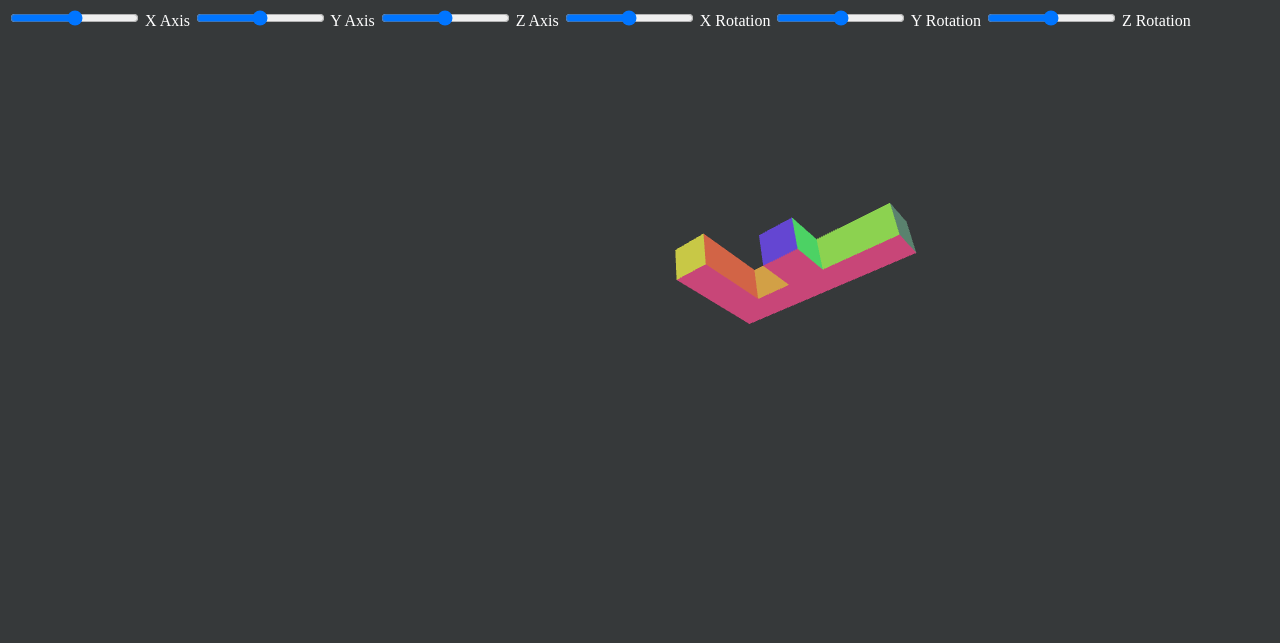
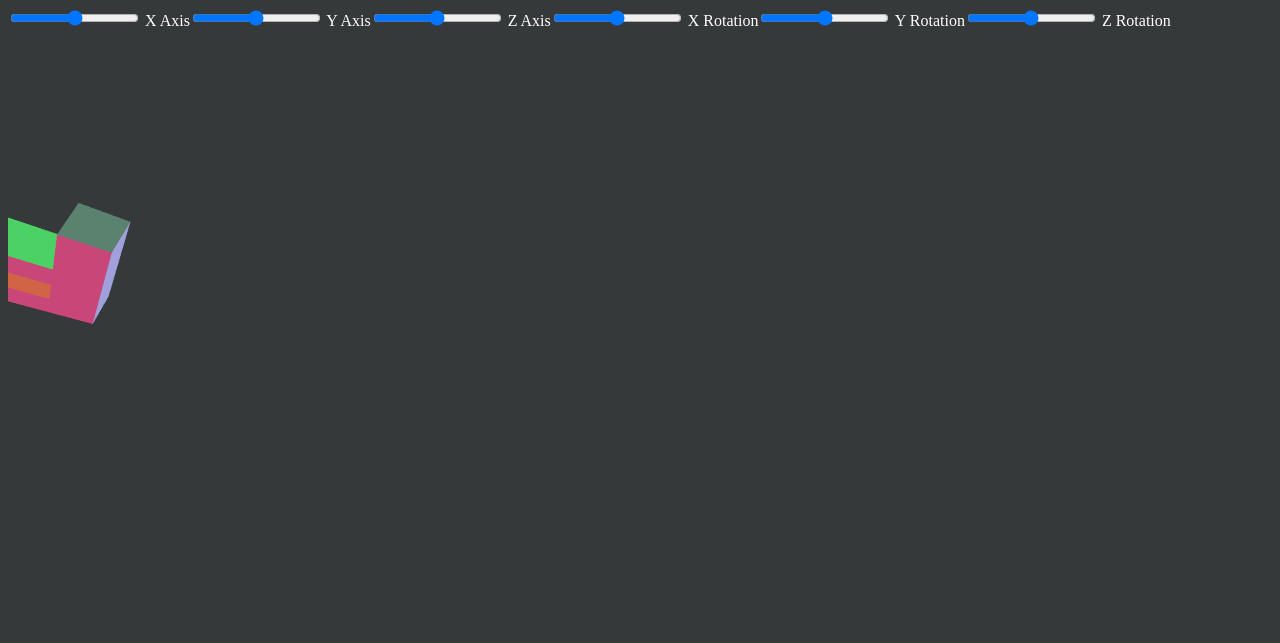
Before and after one commit to pvdosev/webgl-render, a plain HTML site: page index.html in a window 1280 px wide. Drawn offline with Linux system fonts and the light colour scheme.

Commit message:
haha sliders

```diff
--- a/index.html
+++ b/index.html
@@ -7,22 +7,37 @@
 </head>
 <body>
     <div id="controls" style=
-    "position: absolute; top: 40 px; left: 40 px;">
-        <input id="x-axis" type="range" name="x-axis" min="-1" max=
-        "1" step="any"> <label style="color: white;" for="x-axis">X
-        Axis</label> <input id="y-axis" type="range" name="y-axis"
-        min="-1" max="1" step="any"> <label style="color: white;"
-        for="y-axis">Y Axis</label> <input id="z-axis" type="range"
-        name="z-axis" min="-1" max="0" step="any"> <label style=
-        "color: white;" for="z-axis">Z Axis</label> <input id=
-        "x-rot" type="range" name="x-rot" min="0" max="1" step=
-        "any"> <label style="color: white;" for="x-rot">X
-        Rotation</label> <input id="y-rot" type="range" name=
-        "y-rot" min="0" max="1" step="any"> <label style=
-        "color: white;" for="y-rot">Y Rotation</label> <input id=
-        "z-rot" type="range" name="z-rot" min="0" max="1" step=
-        "any"> <label style="color: white;" for="z-rot">Z
-        Rotation</label>
+    "position: absolute; top: 40 px; left: 40 px; display: flex;">
+        <div>
+            <input id="x-axis" type="range" name="x-axis" min="-1"
+            max="1" step="any"> <label style="color: white;" for=
+            "x-axis">X Axis</label>
+        </div>
+        <div>
+            <input id="y-axis" type="range" name="y-axis" min="-1"
+            max="1" step="any"> <label style="color: white;" for=
+            "y-axis">Y Axis</label>
+        </div>
+        <div>
+            <input id="z-axis" type="range" name="z-axis" min="-1"
+            max="0" step="any"> <label style="color: white;" for=
+            "z-axis">Z Axis</label>
+        </div>
+        <div>
+            <input id="x-rot" type="range" name="x-rot" min="-1"
+            max="1" step="any"> <label style="color: white;" for=
+            "x-rot">X Rotation</label>
+        </div>
+        <div>
+            <input id="y-rot" type="range" name="y-rot" min="-1"
+            max="1" step="any"> <label style="color: white;" for=
+            "y-rot">Y Rotation</label>
+        </div>
+        <div>
+            <input id="z-rot" type="range" name="z-rot" min="-1"
+            max="1" step="any"> <label style="color: white;" for=
+            "z-rot">Z Rotation</label>
+        </div>
     </div>
     <canvas style="width: 100%; height: 100%;" id="mainCanvas">
         Cool browser! Sucks it can't show this demo though
@@ -30,22 +45,5 @@
     <script type="module" src="index.js"></script>
     <!--script src="m4.js"></script-->
      <!-- <script src="m3.js"></script> -->
-
-    <script type="notjs">
-    #version 300 es
-
-    // an attribute is an input (in) to a vertex shader.
-    // It will receive data from a buffer
-    in vec2 a_position;
-    uniform vec2 u_resolution;
-
-    // all shaders have a main function
-    void main() {
-       // since we're passing in pixel coordinates,
-       // they need to be converted to clip space.
-       //
-       gl_Position = vec4(a_position / u_resolution * 2.0 - 1.0, 0, 1);
-    }
-    </script>
 </body>
 </html>
--- a/index.js
+++ b/index.js
@@ -93,7 +93,7 @@ class Three {
       colorAttribLocation, size, type, normalize, stride, attribOffset
     );
 
-    this.translation = [100, 0, -500];
+    this.translation = [-500, 0, -500];
     this.rotation = [Math.PI / 3, Math.PI, Math.PI / 4];
     this.scale = [1, 1, 1];
     this.fieldOfView = Math.PI / 3;
@@ -171,17 +171,17 @@ zSlider.addEventListener('input', (event) => {
   renderer.translation[2] = event.target.value * 1000;
 });
 const xRot = document.querySelector('#x-rot');
-xSlider.addEventListener('input', (event) => {
+xRot.addEventListener('input', (event) => {
   renderer.rotation[0] = event.target.value * 2 * Math.PI;
 });
 
 const yRot = document.querySelector('#y-rot');
-ySlider.addEventListener('input', (event) => {
+yRot.addEventListener('input', (event) => {
   renderer.rotation[1] = event.target.value * 2 * Math.PI;
 });
 
 const zRot = document.querySelector('#z-rot');
-zSlider.addEventListener('input', (event) => {
+zRot.addEventListener('input', (event) => {
   renderer.rotation[2] = event.target.value * 2 * Math.PI;
 });
 
```
